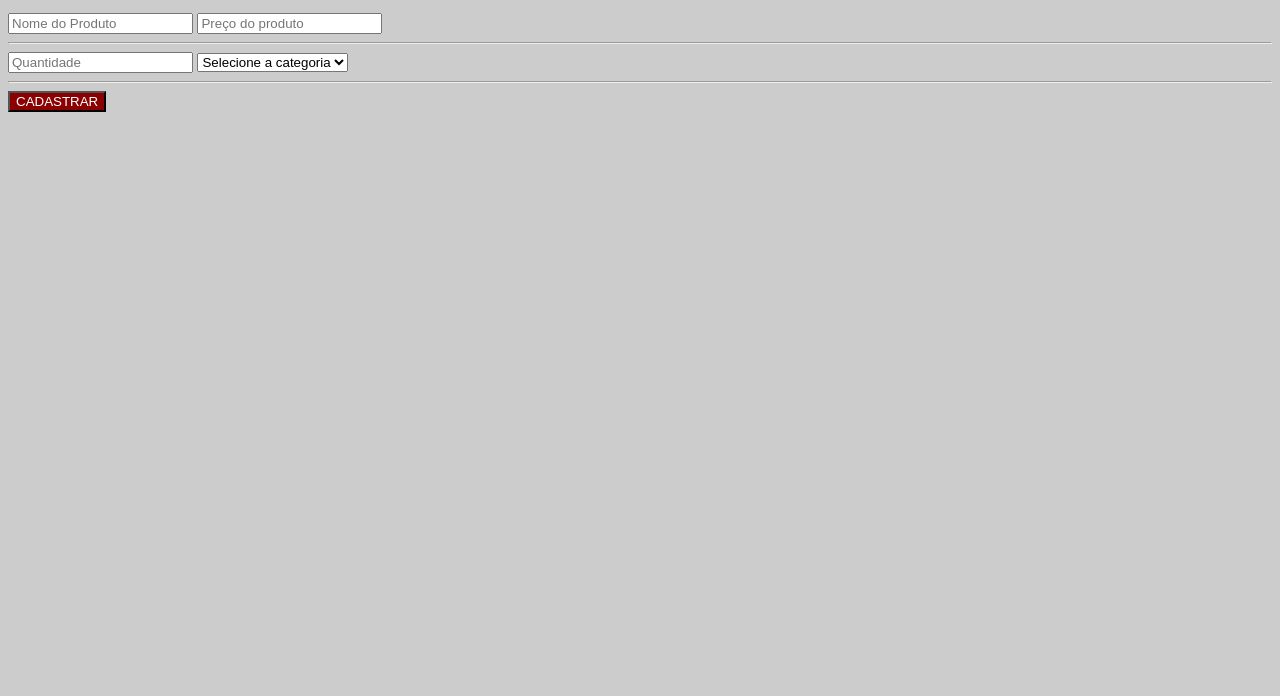
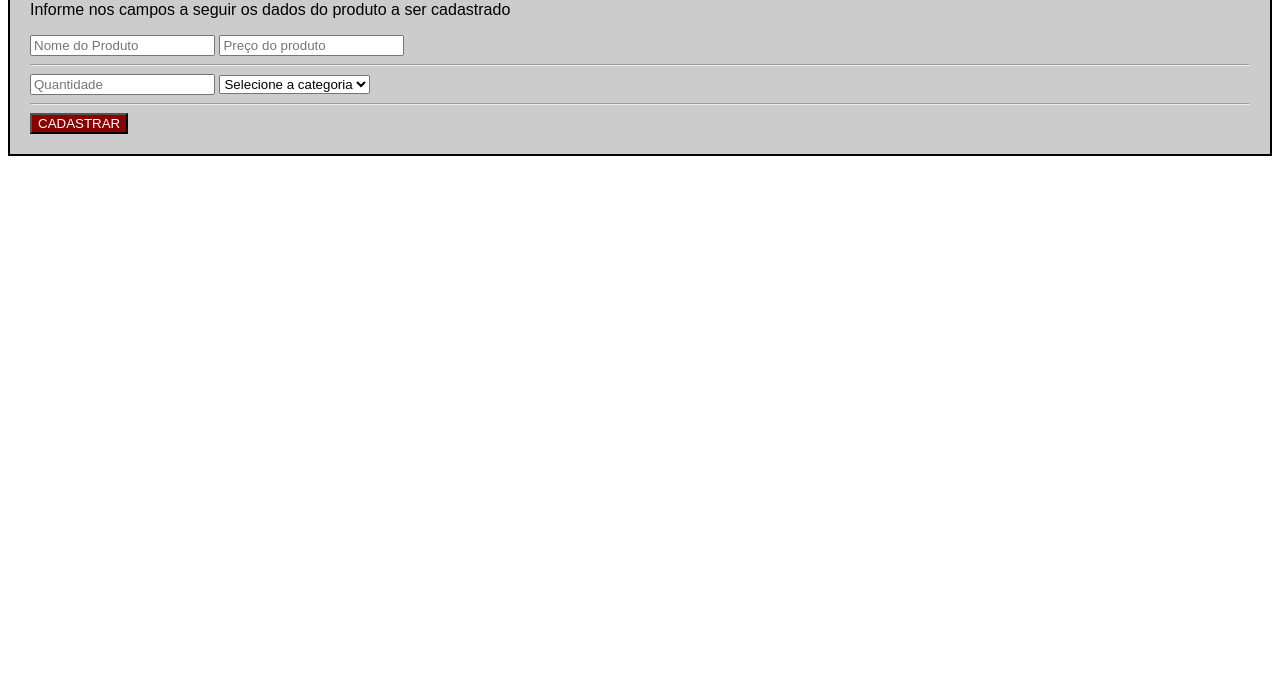
Before and after one commit to DeividiOliver/formulariocss, a plain HTML site: page index.html in a window 1280 px wide. Shown: the part 104-800 px from the top of the page. Drawn offline with Linux system fonts and the light colour scheme.

Commit message:
alteração finalizacao

```diff
--- a/index.css
+++ b/index.css
@@ -3,19 +3,19 @@
     font-family: Arial, Helvetica, sans-serifs;
  }
 
- body {
+ .container {
     background-color: rgb(204, 204, 204);
-
+    border: solid black 2px;
+    padding: 20px;
  }
 
-header > h1 {
+header>h1 {
 
     display: inline;
     color: darkred;
-    font-family: Arial, Helvetica, sans-serif;
 
 }
-    .botao-enviar {
+.botao-enviar {
         background-color: darkred;
         color: white;
     }
--- a/index.html
+++ b/index.html
@@ -8,7 +8,7 @@
 </head>
 
 <body>
-
+    <div class="container">
 
         <header>
             <img src="morango.png" alt="icone de morango">
@@ -37,7 +37,7 @@
         </form>
 
         </div>
-
+    </div>
 </body>
 
 
```
Lines whose indentation alone changed are shown as unchanged.
